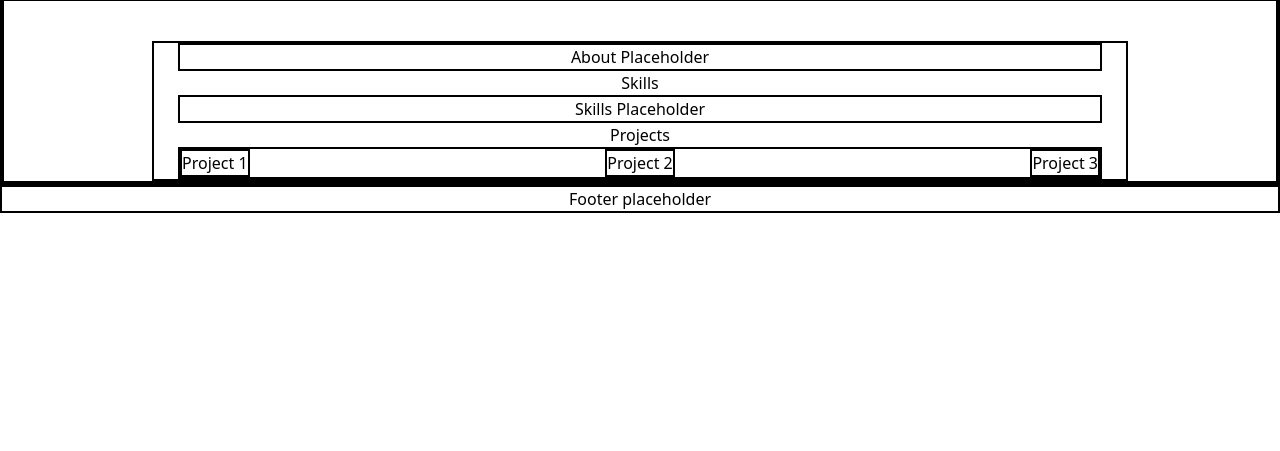
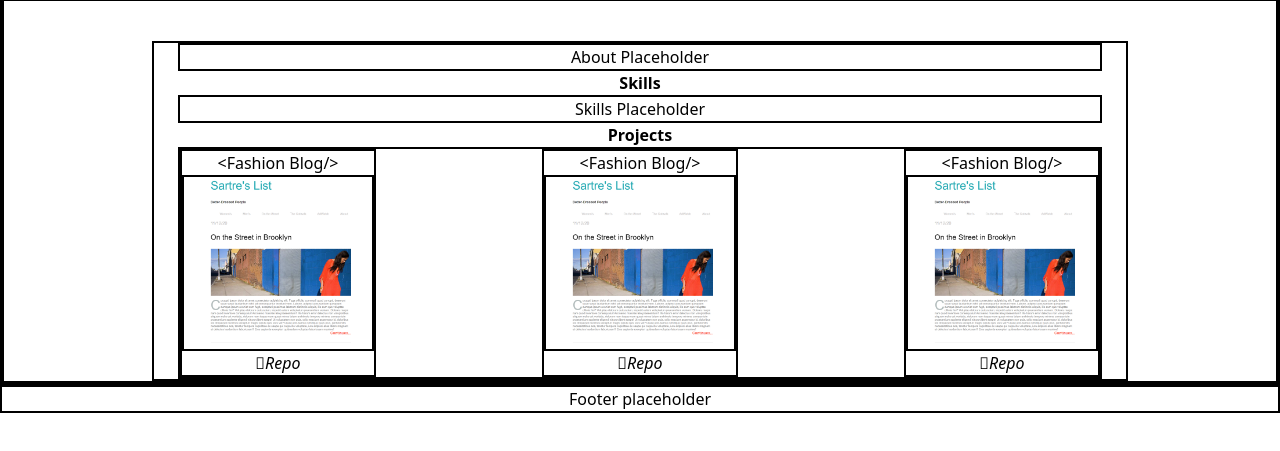
Before and after one commit to RiverXDiamant/riverxdiamant-portfolio, a website: page index.html in a window 1280 px wide. Shown: the part 95-546 px from the top of the page. Drawn offline with Linux system fonts and the light colour scheme.

Commit message:
updated file

```diff
--- a/index.html
+++ b/index.html
@@ -4,8 +4,13 @@
     <meta charset="UTF-8" />
     <meta http-equiv="X-UA-Compatible" content="IE=edge" />
     <meta name="viewport" content="width=device-width, initial-scale=1.0" />
+    <link
+      rel="stylesheet"
+      href="https://cdn.jsdelivr.net/npm/@fortawesome/fontawesome-free@5.15.4/css/fontawesome.min.css"
+      integrity="sha384-jLKHWM3JRmfMU0A5x5AkjWkw/EYfGUAGagvnfryNV3F9VqM98XiIH7VBGVoxVSc7"
+      crossorigin="anonymous"
+    />
     <link rel="stylesheet" href="css/main.css" />
-
     <script defer src="script.js"></script>
     <title>River's Portfolio V1</title>
   </head>
@@ -43,16 +48,80 @@
           <h1>About Placeholder</h1>
         </div>
         <!-- Center Item 2 - Skills -->
-        <h2 class="flex flex-col items-center">Skills</h2>
+        <h2 class="font-bold flex flex-col items-center">Skills</h2>
         <div class="flex flex-col items-center">
           <h1>Skills Placeholder</h1>
         </div>
-        <!-- Center Item 1 - Projects -->
-        <h2 class="flex flex-col-reverse items-center">Projects</h2>
-        <div class="flex justify-between">
-          <div class="project">Project 1</div>
-          <div class="project">Project 2</div>
-          <div class="project">Project 3</div>
+        <!-- Center Item 3 - Projects -->
+        <h2 class="font-bold flex flex-col-reverse items-center">Projects</h2>
+        <div class="projects flex justify-between">
+          <!-- Project 1: React Fashion Blog -->
+          <div class="project">
+            <a
+              href="https://github.com/RiverXDiamant/fashion-blog-react"
+              target="_blank"
+              class="fasionblog-react"
+            >
+              <p class="flex justify-center">
+                <span class="code">&lt;</span>
+                Fashion Blog
+                <span class="code">&#47;&gt;</span>
+              </p>
+              <img
+                class="w-16 md:w-32 lg:w-48"
+                src="./src/img/FashionBlogReact.png"
+                alt="React Fashion Blog"
+              />
+            </a>
+            <p class="flex justify-center">
+              <i class="fa-brands fa-github">Repo</i>
+            </p>
+          </div>
+
+          <!-- Project 2: 2 Player Fighting Game -->
+          <div class="project">
+            <a
+              href="https://github.com/RiverXDiamant/fashion-blog-react"
+              target="_blank"
+              class="fasionblog-react"
+            >
+              <p class="flex justify-center">
+                <span class="code">&lt;</span>
+                Fashion Blog
+                <span class="code">&#47;&gt;</span>
+              </p>
+              <img
+                class="w-16 md:w-32 lg:w-48"
+                src="./src/img/FashionBlogReact.png"
+                alt="React Fashion Blog"
+              />
+            </a>
+            <p class="flex justify-center">
+              <i class="fa-brands fa-github">Repo</i>
+            </p>
+          </div>
+          <!-- Project 3 -->
+          <div class="project">
+            <a
+              href="https://github.com/RiverXDiamant/fashion-blog-react"
+              target="_blank"
+              class="fasionblog-react"
+            >
+              <p class="flex justify-center">
+                <span class="code">&lt;</span>
+                Fashion Blog
+                <span class="code">&#47;&gt;</span>
+              </p>
+              <img
+                class="w-16 md:w-32 lg:w-48"
+                src="./src/img/FashionBlogReact.png"
+                alt="React Fashion Blog"
+              />
+            </a>
+            <p class="flex justify-center">
+              <i class="fa-brands fa-github">Repo</i>
+            </p>
+          </div>
         </div>
       </div>
 
```
